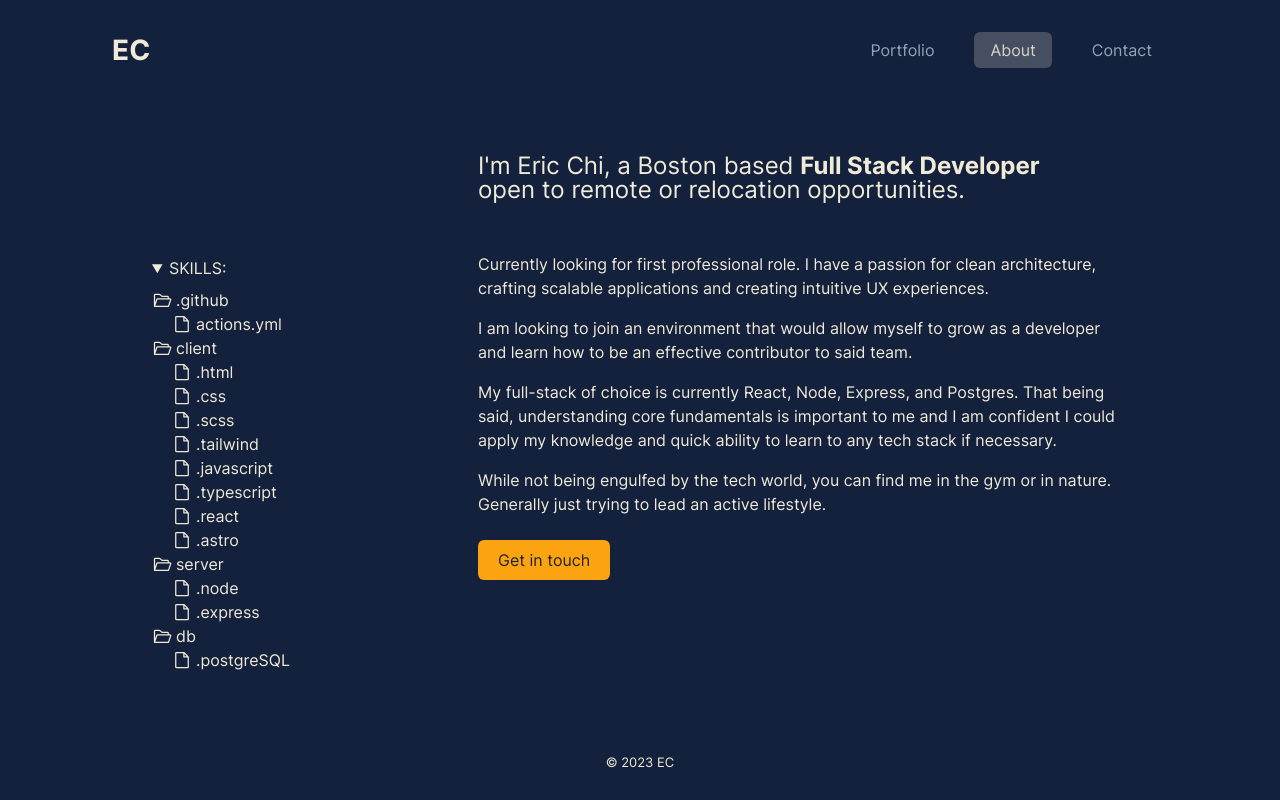
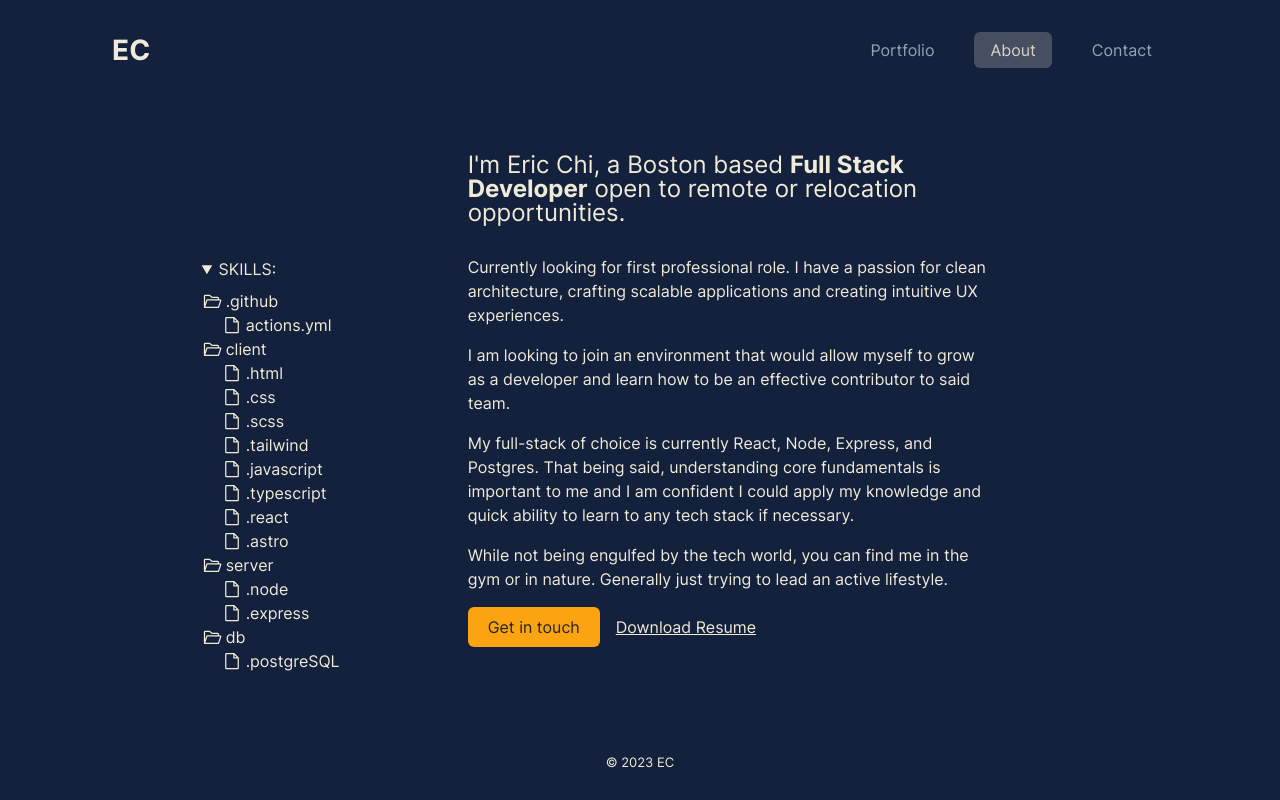
Before and after one commit to 0xcire/reactfolio, a React (Vite) app: page /About in a window 1280 px wide. Built offline with nearby package versions, Linux system fonts and the light colour scheme.

Commit message:
remove content shift when opening/closing folders

```diff
--- a/src/routes/About/components/SkillTree.tsx
+++ b/src/routes/About/components/SkillTree.tsx
@@ -12,9 +12,9 @@ type treeProps = {
 function SkillTree({ skills }: treeProps) {
   const skillKeys = Object.keys(skills);
   return (
-    <HideOverflow className='order-3'>
+    <HideOverflow className='col-start-2 col-end-5 row-start-2 row-end-7 mt-4 min-h-full md:mt-0'>
       <m.div
-        className='mt-8 w-6/12 md:mt-[52px] md:w-full'
+        className='w-6/12 md:mt-[18px] md:w-full'
         variants={springReveal}
         transition={{
           delayChildren: 0.15,
--- a/src/routes/About/index.tsx
+++ b/src/routes/About/index.tsx
@@ -1,4 +1,6 @@
 import { m } from 'framer-motion';
+
+import { useDocumentTitle } from '@/hooks/useDocumentTitle';
 
 import SkillFiles from './components/SkillTree';
 import HideOverflow from '@/components/Layout/HideOverflow';
@@ -9,14 +11,15 @@ import { aboutData, springReveal } from '@/data/data';
 
 function About() {
   const { heading, paragraphs, skills, cta } = aboutData;
+  useDocumentTitle('About | ECFolio');
   return (
     <TransitionContainer>
       <section
         id='about-me'
-        className='padding-x h-[inherit] py-12 md:grid md:grid-cols-[1fr,2fr] 2xl:grid-cols-[0.75fr,2fr]'
+        className='padding-x h-[inherit] py-12 md:grid md:h-full md:w-full md:grid-cols-12 md:grid-rows-6 md:gap-2'
         data-testid='about-section'
       >
-        <HideOverflow className='order-2'>
+        <HideOverflow className='col-start-5 col-end-11 flex items-center'>
           <m.h1
             className='max-w-[600px] text-2xl leading-none'
             variants={springReveal}
@@ -25,9 +28,7 @@ function About() {
           </m.h1>
         </HideOverflow>
 
-        <div>{''}</div>
-
-        <HideOverflow className='order-4 mt-8'>
+        <HideOverflow className='col-start-5 col-end-11 row-start-2 row-end-7'>
           <m.div
             className='text-wrapper max-w-[450px] leading-relaxed sm:text-base xl:max-w-[650px] 2xl:leading-relaxed'
             variants={springReveal}
@@ -37,13 +38,22 @@ function About() {
                 {text}
               </p>
             ))}
+            <div className='flex items-center gap-4'>
               <LinkBtn
                 url='/Contact'
-              className='mt-6 block'
+                className='block'
                 dataTestID={'about-cta'}
               >
                 {cta}
               </LinkBtn>
+              <a
+                href='../../../src/assets/docs/ec-resume.pdf'
+                download
+                className='underline hover:text-slate-300'
+              >
+                Download Resume
+              </a>
+            </div>
           </m.div>
         </HideOverflow>
 
```
Lines whose indentation alone changed are shown as unchanged.
